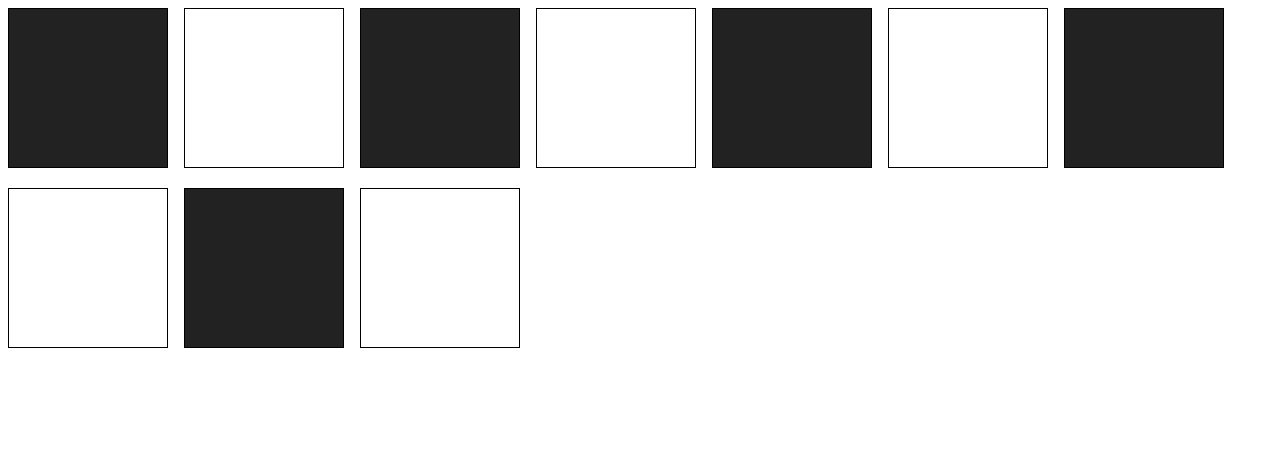
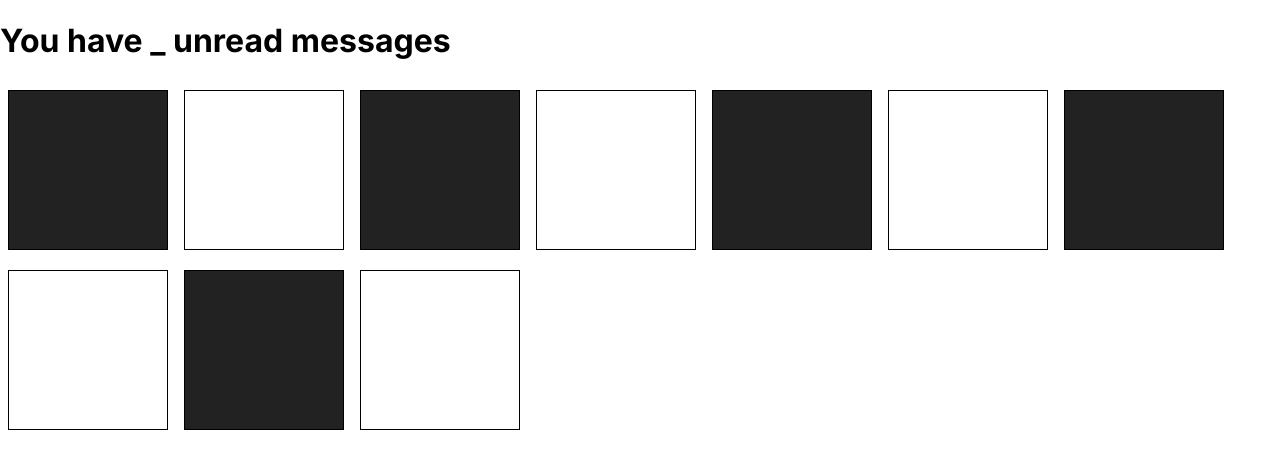
Before and after one commit to brandonfelty/react_tutorial, a React (Create React App) app: page /boxes in a window 1280 px wide. Shown: the top 468 px of the page. Built offline with nearby package versions, Linux system fonts and the light colour scheme.

Commit message:
sets up challenge

```diff
--- a/src/pages/Boxes.jsx
+++ b/src/pages/Boxes.jsx
@@ -1,10 +1,11 @@
-import React from 'react';
+import React, {useState} from 'react';
 import { boxData } from '../dummyData';
 import './Boxes.css';
 import Box from '../components/Box';
 
 const Boxes = () => {
   const [ boxes, setBoxes ] = React.useState(boxData);
+  const [ messages, setMessages ] = useState(['a', 'b'])
 
   const toggle = (id) => {
     const updatedBoxes = boxes.map(box => {
@@ -15,6 +16,7 @@ const Boxes = () => {
 
   return (
     <div className='boxes'>
+      <h1>You have _ unread messages</h1>
       {
         boxes.map((box) => (
           <Box
```
